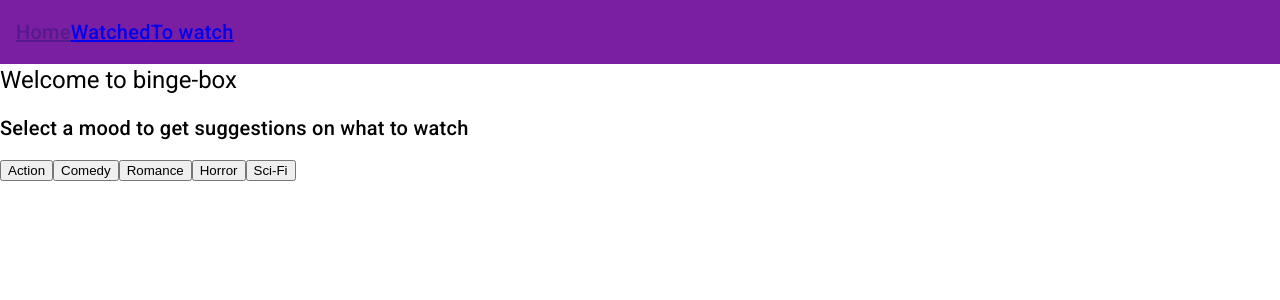
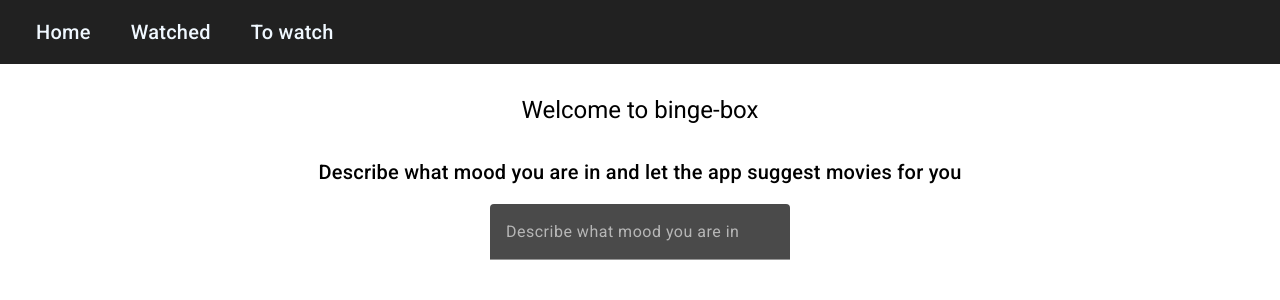
Before and after one commit to Ona0nline/BingeBox, an Angular app: page / in a window 1280 px wide. Shown: the top 300 px of the page. Built offline with nearby package versions, Linux system fonts and the light colour scheme.

Commit message:
Movie cards well displayed

```diff
--- a/src/app/app.component.css
+++ b/src/app/app.component.css
@@ -0,0 +1,5 @@
+a{
+    text-decoration: none;
+    margin: 20px;
+    color: aliceblue;
+}
--- a/src/app/app.component.html
+++ b/src/app/app.component.html
@@ -1,4 +1,4 @@
-<mat-toolbar color="primary">
+<mat-toolbar >
     <mat-toolbar-row>
         <a href="" mat-button>Home</a>
         <a href="/watched" mat-button>Watched</a>
--- a/src/app/app.module.ts
+++ b/src/app/app.module.ts
@@ -10,6 +10,8 @@ import { TowatchModule } from './towatch/towatch.module';
 import { BrowserAnimationsModule } from '@angular/platform-browser/animations';
 import { HttpClientModule } from '@angular/common/http';
 import {FlexModule} from "@angular/flex-layout";
+import {MatInputModule} from '@angular/material/input';
+
 
 
 @NgModule({
@@ -25,7 +27,8 @@ import {FlexModule} from "@angular/flex-layout";
     MatToolbarModule,
     TowatchModule,
     HttpClientModule,
-    FlexModule
+    FlexModule,
+    MatInputModule
   ],
   providers: [],
   bootstrap: [AppComponent]
--- a/src/app/home/home/home.component.css
+++ b/src/app/home/home/home.component.css
@@ -0,0 +1,11 @@
+.container-center{
+    text-align: center;
+}
+
+h1{
+    margin: 30px;
+}
+
+mat-form-field{
+    width: 300px;
+}
--- a/src/app/home/home/home.component.html
+++ b/src/app/home/home/home.component.html
@@ -3,18 +3,15 @@
 
 
 
-<div class="container">
+<div class="container-center">
     <h1>Welcome to binge-box</h1>
-    <h2>Select a mood to get suggestions on what to watch</h2>
+    <h2>Describe what mood you are in and let the app suggest movies for you</h2>
 
     <div class="moods">
 
-
-        <button>Action</button>
-        <button>Comedy</button>
-        <button>Romance</button>
-        <button>Horror</button>
-        <button>Sci-Fi</button>
+    <mat-form-field>
+        <input class="mood-search" matInput placeholder="Describe what mood you are in">
+    </mat-form-field>
 
     </div>
 
--- a/src/app/models/movie.ts
+++ b/src/app/models/movie.ts
@@ -1,5 +1,5 @@
 export interface Movie {
-    id: string;
+    id: number;
     title: string;
     director: string;
     image_url: string;
--- a/src/app/movie.service.ts
+++ b/src/app/movie.service.ts
@@ -27,7 +27,7 @@ export class MovieService {
 
   }
 
-  searchOneMovie(movieId: string): Observable<JSON>{
+  searchOneMovie(movieId: number): Observable<JSON>{
     return this.http.get<JSON>(`${this.searchOneUrl}/${movieId}`, this.httpOptions)
 
   }
--- a/src/app/towatch/to-watch/to-watch.component.css
+++ b/src/app/towatch/to-watch/to-watch.component.css
@@ -0,0 +1,3 @@
+.container-center{
+    text-align: center;
+}
--- a/src/app/towatch/to-watch/to-watch.component.html
+++ b/src/app/towatch/to-watch/to-watch.component.html
@@ -1,24 +1,40 @@
 <h1>Search for movies/shows to watch</h1>
 
 <div>
+
+    <div class="container-center">
     <mat-form-field>
 
             <mat-label>Search Movie</mat-label>
 
-        <input matInput [formControl]="searchControl" [matAutocomplete]="auto">
+            <input
+            matInput
+            [formControl]="searchControl"
+            [matAutocomplete]="auto"
+            (keyup.enter)="onEnter()">
 
             <mat-autocomplete #auto="matAutocomplete" (optionSelected)="selectMovie($event.option.value)">
-            <mat-option *ngFor="let movie of movies" [value]="movie.title" >
+                <mat-option *ngFor="let movie of movies" [value]="movie" >
                 {{movie.title}}
                 </mat-option>
             </mat-autocomplete>
 
         </mat-form-field>
 
+    </div>
+
+    <!-- For while still searching -->
     <div fxLayout="row-wrap" fxLayoutGap="50px grid" class="posters">
+        <!--
+poster_path
+:
+"/oD3Eey4e4Z259XLm3eD3WGcoJAh.jpg" -->
         <div *ngFor="let movie of movies">
+            <h1>{{movie.title}}</h1>
             <mat-card class="poster-card">
-                <img src="" alt="">
+                 <img [src]="'https://image.tmdb.org/t/p/w500' + movie.poster_path" />
+                 <h4>{{movie.overview}}</h4>
+                 <h5>{{movie.release_date}}</h5>
 
             </mat-card>
 
--- a/src/app/towatch/to-watch/to-watch.component.ts
+++ b/src/app/towatch/to-watch/to-watch.component.ts
@@ -13,10 +13,13 @@ import { MovieService } from 'src/app/movie.service';
 export class ToWatchComponent implements OnInit {
 
   searchControl = new FormControl();
-  movies: Movie[] = []
-  selectedMovie!: Movie;
-  selectedMovieId: string =''
+  movies: any = []
+  lastMovieSelected: string = '';
+  selectedMovieId: number = 0
   movieDetails: any;
+  selectedMovieImageUrl = '';
+  selectedMovieDescription = ''
+  selectedMovieTitle = ''
 
   constructor(private movieService: MovieService){
 
@@ -25,51 +28,56 @@ export class ToWatchComponent implements OnInit {
   ngOnInit(): void {
     this.searchControl.valueChanges.pipe(
       // Only process when user pauses for this amount of time
-      debounceTime(300),
+      debounceTime(200),
       // Only process if the new value is different from the last one, ie no useless api call
       distinctUntilChanged(),
       // SwitchMap receives the value from valueChanges, cancels prev ongoing API request, starts a new observable (API Call)
       switchMap(query => this.movieService.searchMovies(query))
     ).subscribe((results: any) => {
       this.movies = results.results
+      console.log("Movies on site: ", this.movies)
     })
   }
 
 
-  // accepts event from user searching/typing
-  // Remember though, the users movie serach will be sent through to the tmdb api...
   applyFilter(event: Event) : void{
     let searchTerm = (event.target as HTMLInputElement).value;
     searchTerm = searchTerm.toLowerCase()
 
   }
 
-  selectMovie(movie: string){
-    this.movieService.searchMovies(movie).subscribe(data => {
-      this.movieDetails = data
-    }
-    )
-
-    // this.getMovieId(movie)
-    this.console(this.movieService.searchMovies(movie).subscribe(data => {
-      this.movieDetails = data
-    }
-    ))
-
-  //  return this.selectedMovie = movie;
+  selectMovie(movie: Movie){
+    this.selectedMovieDetails(movie.id)
+    this.selectedMovieId = movie.id
+    console.log("Movie Id: ", movie.id)
 
   }
 
-  getMovieId(movieTitle: string){
-    return this.movieService.searchOneMovie(movieTitle).subscribe(data  => {
+  selectedMovieDetails(movieId: number){
+
+    return this.movieService.searchOneMovie(movieId).subscribe(data  => {
       this.movieDetails = data;
+      this.selectedMovieImageUrl = this.movieDetails.poster_path
+      this.selectedMovieDescription = this.movieDetails.overview
+      this.selectedMovieTitle = this.movieDetails.title
+      console.log("Movie Details ",this.movieDetails)
     })
+
   }
 
-  console(thing: any){
-    console.log(thing)
+  searchMovies(movie: string){
+    this.movieService.searchMovies(movie).subscribe(data => {
+       this.movies = data
+      })
+    }
+
+  onEnter(){
+
+    if(this.lastMovieSelected){
+      this.selectedMovieDetails(this.selectedMovieId)
+      console.log(this.selectedMovieId)
+    }
   }
 
 
-
 }
```
Lines whose indentation alone changed are shown as unchanged.
